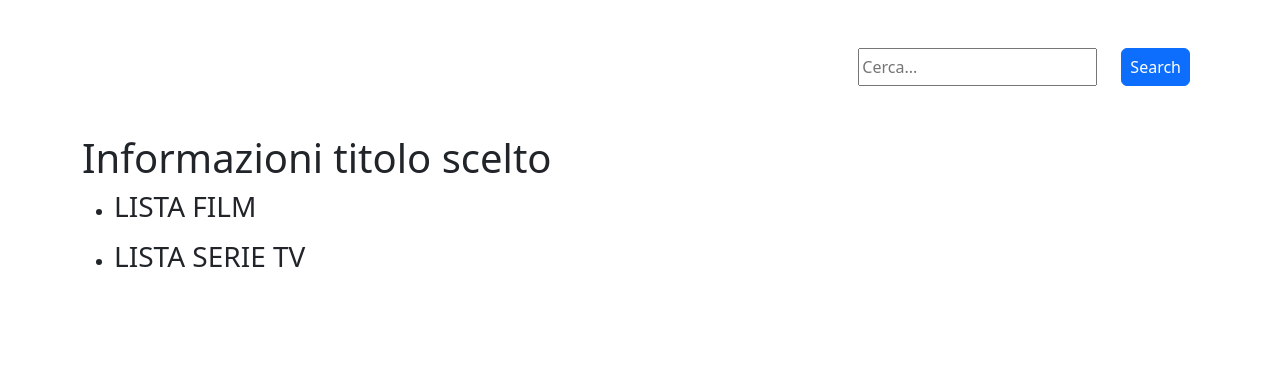
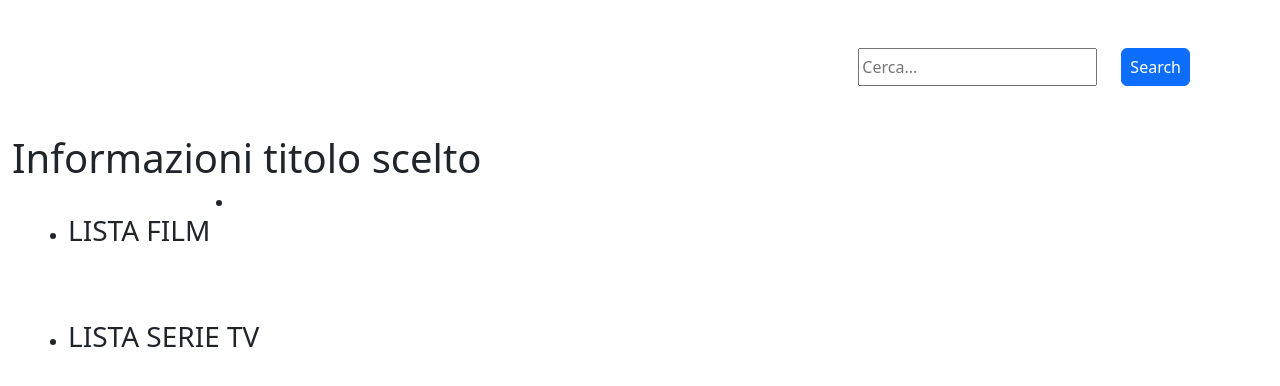
Before and after one commit to virtu-alex/vue-boolflix, a Vue app: page / in a window 1280 px wide. Shown: the top 386 px of the page. Built offline with nearby package versions, Linux system fonts and the light colour scheme.

Commit message:
dynamic generated for each

```diff
--- a/package.json
+++ b/package.json
@@ -8,9 +8,13 @@
     "lint": "vue-cli-service lint"
   },
   "dependencies": {
+    "@fortawesome/fontawesome-svg-core": "^6.1.2",
+    "@fortawesome/free-regular-svg-icons": "^6.1.2",
+    "@fortawesome/free-solid-svg-icons": "^6.1.2",
     "axios": "^0.27.2",
     "bootstrap": "^5.2.0",
     "core-js": "^3.8.3",
+    "fontawesome": "^5.6.3",
     "vue": "^2.6.14"
   },
   "devDependencies": {
--- a/src/App.vue
+++ b/src/App.vue
@@ -1,11 +1,14 @@
+//* aggiungo la copertina del film o della serie tv (ho solo la parte finale dell'url) ??dimensioni diverse??
+//* URL DI BASE https://image.tmdb.org/t/p/ + ??DIMENSIONI??
+
 <template>
   <div id="app">
     <SearchBar placeholder="Cerca..." @search="getQuerys" />
     <main>
-      <div class="container">
+      <div class="container m-0">
         <h1>Informazioni titolo scelto</h1>
-        <ul>
-          <li><h3>LISTA FILM</h3></li>
+        <ul class="d-flex flex-direction-column">
+          <li class="m-4"><h3>LISTA FILM</h3></li>
           <li v-for="movie in productions.mappedMovies" :key="movie.id">
             <strong>Movie Title - </strong> {{ movie.original_heading }}
             <strong>Original Movie Title - </strong> {{ movie.original }}
@@ -15,16 +18,30 @@
               :src="require(`./assets/flags/${movie.flagPath}.png`)"
               alt=""
             />{{ movie.original_language }}
-            <strong>Avarage Movie Vote - </strong> {{ movie.vote_average }}
+            <img
+              :src="`https://image.tmdb.org/t/p/w342/${movie.poster_path}`"
+              alt=""
+            />
+            <strong>Avarage Movie Vote  - </strong> {{ movie.vote_average }}
           </li>
+          <li></li>
         </ul>
-        <ul>
-          <li><h3>LISTA SERIE TV</h3></li>
+        <ul class="d-flex flex-direction-column">
+          <li class="m-4"><h3>LISTA SERIE TV</h3></li>
           <li v-for="serie in productions.mappedSeries" :key="serie.id">
             <strong>Serie Title - </strong> {{ serie.original_heading }}
             <strong>Original Serie Title - </strong> {{ serie.original }}
-            <strong>Serie Lenguage - </strong
-            ><img class="flag" :src="require(`./assets/flags/${serie.flagPath}.png`)" alt="" />
+            <strong>Serie Lenguage - <i class="fa-regular fa-star"></i> </strong
+            ><img
+              class="flag"
+              :src="require(`./assets/flags/${serie.flagPath}.png`)"
+              alt=""
+            />
+            <img
+              :src="`https://image.tmdb.org/t/p/w342/${serie.poster_path}`"
+              alt=""
+            />
+
             <strong>Avarage Serie Vote - </strong> {{ serie.vote_average }}
           </li>
         </ul>
@@ -54,7 +71,6 @@ export default {
   },
   computed: {
     productions() {
-      // const allProductions = [...this.movies, ...this.series];
       let mappedMovies = this.movies.map(this.mapProductions);
       let mappedSeries = this.series.map(this.mapProductions);
       return {
@@ -96,7 +112,9 @@ export default {
       return {
         id,
         original_language,
-        flagPath: ["it", "en"].includes(original_language) ? original_language : "nopic",
+        flagPath: ["it", "en"].includes(original_language)
+          ? original_language
+          : "nopic",
         vote_average,
         poster_path,
         original_heading: originalHeading,
@@ -128,6 +146,7 @@ export default {
  9 title *movies*
  10 poster_path
  */
+
 <style lang="scss">
 @import "~bootstrap/scss/bootstrap";
 
```
Also changed, not shown: src/components/BaseHeader.vue (+13 -1 lines), src/assets/logo.png (deleted), 1 other file (tests, documents, lock files or other folders).
